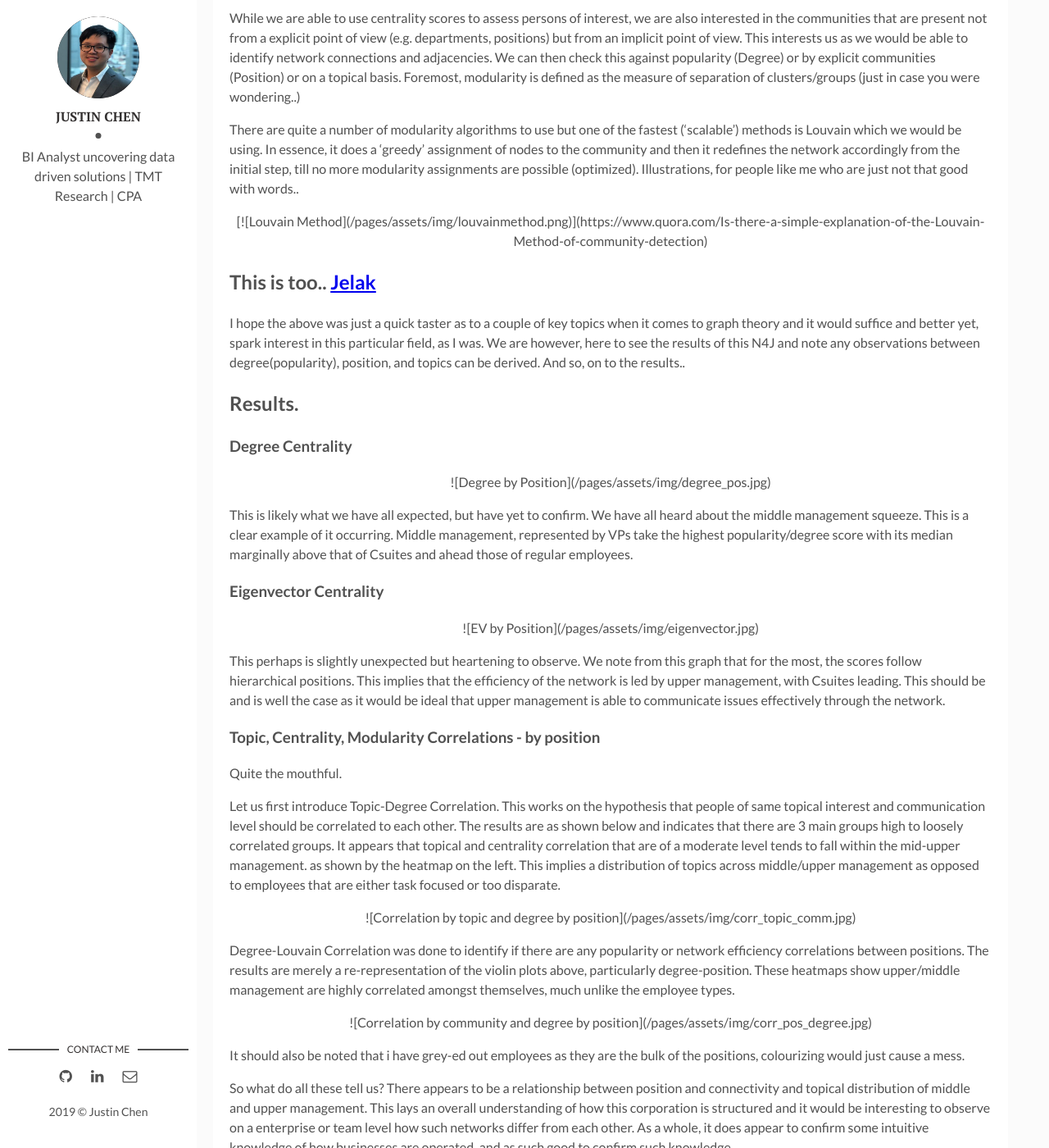
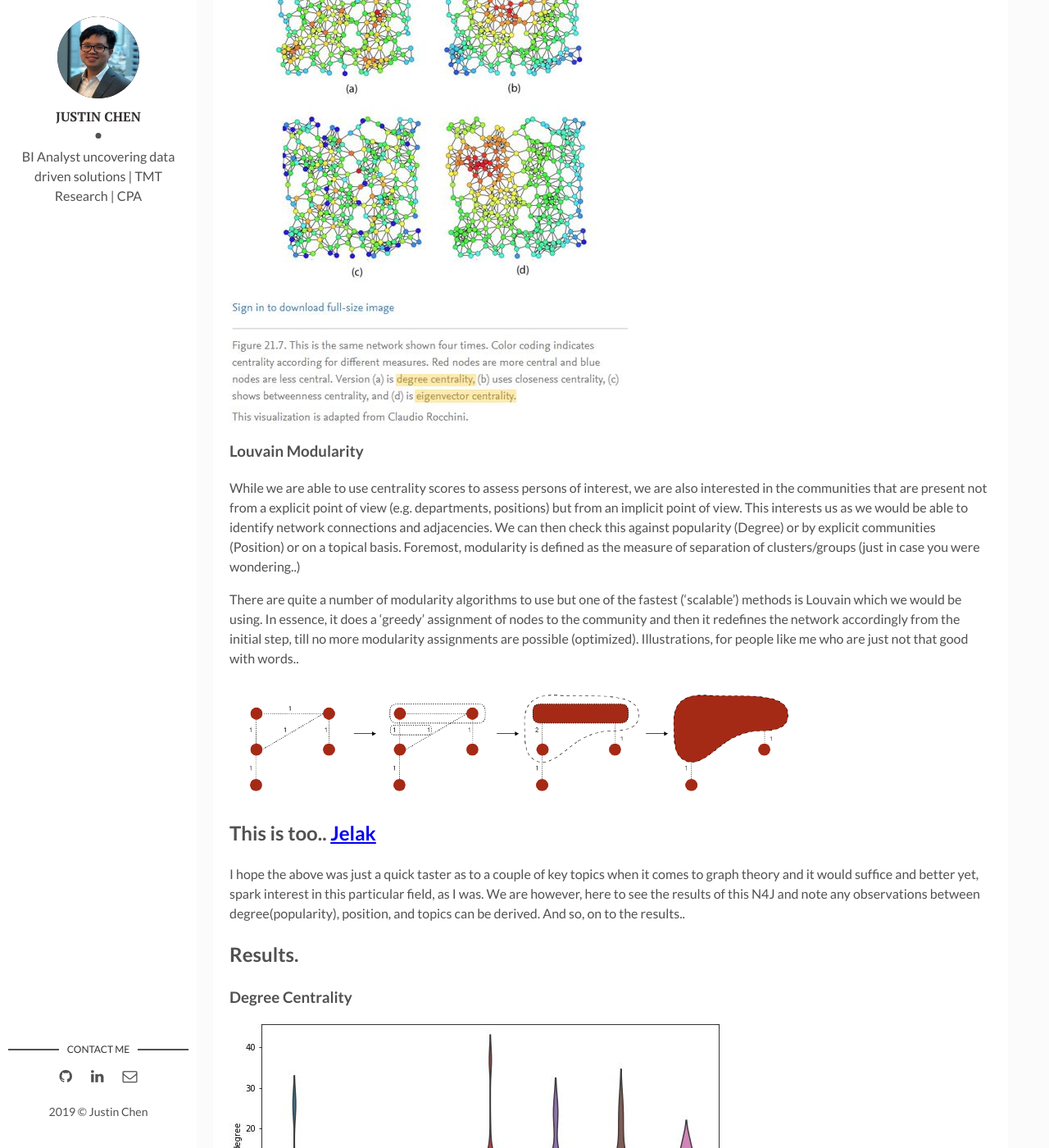
Before and after one commit to jayteetk/pages, a Jekyll site: the page built from _posts/2019-07-31-community-detection.markdown, in a window 1280 px wide and 1400 px high, scrolled down 2807 px. Shown: the whole window at 82% size. Built offline with Jekyll 4.4.1, drawn with Linux system fonts in a browser that asks for light colours; some of the changed text lies outside the part shown.

Commit message:
Post format fix and post updates

```diff
--- a/_layouts/post.html
+++ b/_layouts/post.html
@@ -24,7 +24,6 @@ layout: main
         <div class="page-share">
           <a href="https://twitter.com/intent/tweet?text={{ page.title }}&url={{ site.url }}{{ page.url }}" title="Share on Twitter" rel="nofollow" target="_blank">Twitter</a>
           <a href="https://facebook.com/sharer.php?u={{ site.url }}{{ page.url }}" title="Share on Facebook" rel="nofollow" target="_blank">Facebook</a>
-          <a href="https://linkedin.com/shareArticle?mini=true&url={{ site.url }}{{ page.url }}&title={{page.title}}&summary={{page.description}}&source={{ site.url }}" title="Share on Linkedin" rel="nofollow" target="_blank">Linkedin</a>
         </div>
         <div class="page-tag">
           {% for tag in page.tags %}
--- a/_posts/2019-07-31-community-detection.markdown
+++ b/_posts/2019-07-31-community-detection.markdown
@@ -46,18 +46,18 @@ I was about to quote Wikipedia yet again, but from a lay person's perspective I
 Instead, this explanation is better [**Source**](https://www.sciencedirect.com/topics/computer-science/eigenvector-centrality)
 >  Eigenvector centrality measures a node’s importance while giving consideration to the importance of its neighbours. For example, a node with 300 relatively unpopular friends on Facebook would have lower eigenvector centrality than someone with 300 very popular friends (like Barack Obama).
 
-<p align="center">
+
 [![Centrality]({{site.baseurl}}/assets/img/centrality.jpg)](https://www.sciencedirect.com/topics/computer-science/eigenvector-centrality)
-</p>
+
 
 ### Louvain Modularity
 While we are able to use centrality scores to assess persons of interest, we are also interested in the communities that are present not from a explicit point of view (e.g. departments, positions) but from an implicit point of view. This interests us as we would be able to identify network connections and adjacencies. We can then check this against popularity (Degree) or by explicit communities (Position) or on a topical basis. Foremost, modularity is defined as the measure of separation of clusters/groups (just in case you were wondering..)
 
 There are quite a number of modularity algorithms to use but one of the fastest ('scalable') methods is Louvain which we would be using. In essence, it does a 'greedy' assignment of nodes to the community and then it redefines the network accordingly from the initial step, till no more modularity assignments are possible (optimized). Illustrations, for people like me who are just not that good with words..
 
-<p align="center">
+
 [![Louvain Method]({{site.baseurl}}/assets/img/louvainmethod.png)](https://www.quora.com/Is-there-a-simple-explanation-of-the-Louvain-Method-of-community-detection)
-</p>
+
 
 ## This is too.. [Jelak](https://guide.michelin.com/sg/en/article/dining-out/what-is-jelak)
 
@@ -65,16 +65,16 @@ I hope the above was just a quick taster as to a couple of key topics when it co
 
 ## Results.
 ### Degree Centrality
-<p align="center">
+
 ![Degree by Position]({{site.baseurl}}/assets/img/degree_pos.jpg)
-</p>
+
 
 This is likely what we have all expected, but have yet to confirm. We have all heard about the middle management squeeze. This is a clear example of it occurring. Middle management, represented by VPs take the highest popularity/degree score with its median marginally above that of Csuites and ahead those of regular employees.
 
 ### Eigenvector Centrality
-<p align="center">
+
 ![EV by Position]({{site.baseurl}}/assets/img/eigenvector.jpg)
-</p>
+
 
 This perhaps is slightly unexpected but heartening to observe. We note from this graph that for the most, the scores follow hierarchical positions. This implies that the efficiency of the network is led by upper management, with Csuites leading. This should be and is well the case as it would be ideal that upper management is able to communicate issues effectively through the network.
 
@@ -83,16 +83,16 @@ This perhaps is slightly unexpected but heartening to observe. We note from this
 Quite the mouthful.
 
 Let us first introduce Topic-Degree Correlation. This works on the hypothesis that people of same topical interest and communication level should be correlated to each other. The results are as shown below and indicates that there are 3 main groups high to loosely correlated groups. It appears that topical and centrality correlation that are of a moderate level tends to fall within the mid-upper management. as shown by the heatmap on the left. This implies a distribution of topics across middle/upper management as opposed to employees that are either task focused or too disparate.
-<p align="center">
+
 ![Correlation by topic and degree by position]({{site.baseurl}}/assets/img/corr_topic_comm.jpg)
-</p>
+
 
 Degree-Louvain Correlation was done to identify if there are any popularity or network efficiency correlations between positions. The results are merely a re-representation of the violin plots above, particularly degree-position. These heatmaps show upper/middle management are highly correlated amongst themselves, much unlike the employee types.
-<p align="center">
+
 ![Correlation by community and degree by position]({{site.baseurl}}/assets/img/corr_pos_degree.jpg)
-</p>
 
-It should also be noted that i have grey-ed out employees as they are the bulk of the positions, colourizing would just cause a mess.
+
+It should also be noted that I have grey-ed out employees as they are the bulk of the positions, colourizing would just cause a mess.
 
 So what do all these tell us?
 There appears to be a relationship between position and connectivity and topical distribution of middle and upper management. This lays an overall understanding of how this corporation is structured and it would be interesting to observe on a enterprise or team level how such networks differ from each other. As a whole, it does appear to confirm some intuitive knowledge of how businesses are operated, and as such good to confirm such knowledge.
```
Also changed, not shown: _posts/2019-08-01-dashboarding.markdown (+6 -3 lines).
